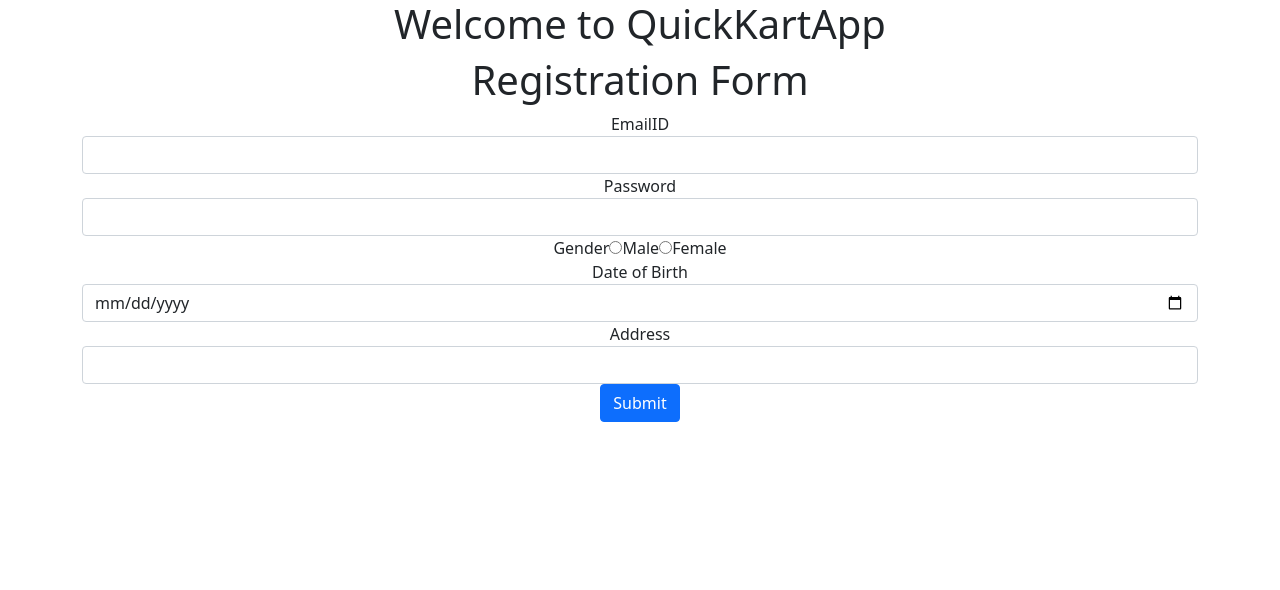
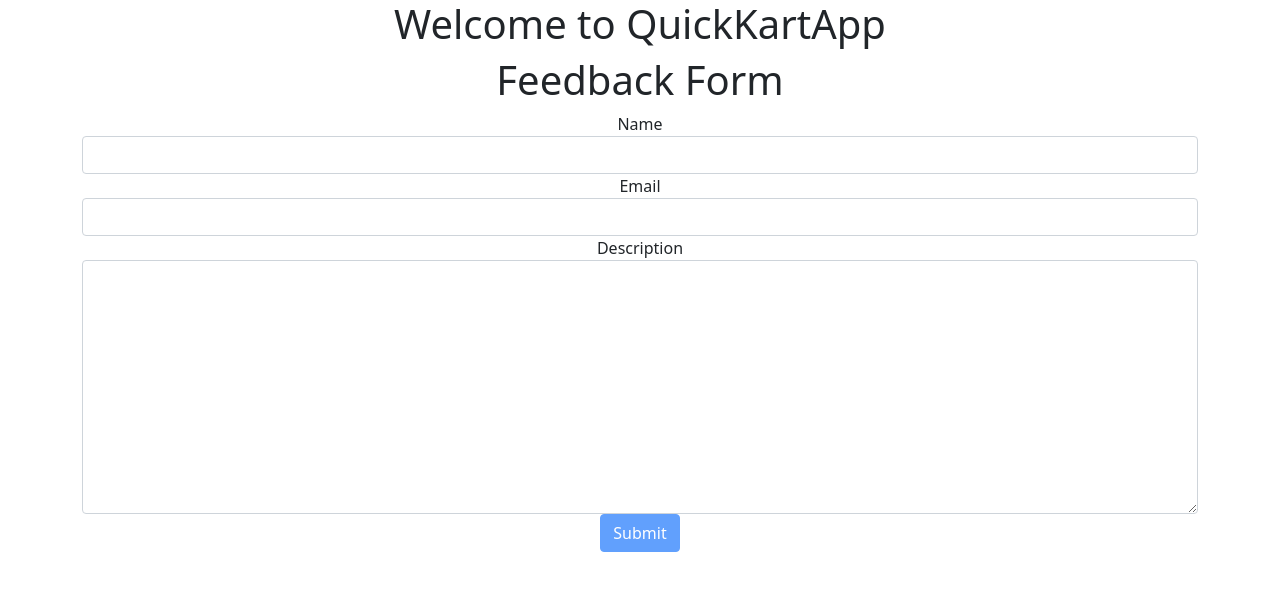
Before and after one commit to filipeqs/Angular.NETDevelopers, an Angular app in the folder QuickKartApp/: page / in a window 1280 px wide. Shown: the top 590 px of the page. Built offline with nearby package versions, Linux system fonts and the light colour scheme.

Commit message:
feedback form

```diff
--- a/QuickKartApp/src/app/app.component.html
+++ b/QuickKartApp/src/app/app.component.html
@@ -1,6 +1,6 @@
 <div style="text-align: center">
   <h1>Welcome to {{ title }}</h1>
   <p>
-    <app-register></app-register>
+    <app-feedback></app-feedback>
   </p>
 </div>
--- a/QuickKartApp/src/app/app.module.ts
+++ b/QuickKartApp/src/app/app.module.ts
@@ -6,6 +6,7 @@ import { AppComponent } from './app.component';
 import { ViewProductsComponent } from './view-products/view-products.component';
 import { LoginComponent } from './login/login.component';
 import { RegisterComponent } from './register/register.component';
+import { FeedbackComponent } from './feedback/feedback.component';
 
 @NgModule({
   declarations: [
@@ -13,6 +14,7 @@ import { RegisterComponent } from './register/register.component';
     ViewProductsComponent,
     LoginComponent,
     RegisterComponent,
+    FeedbackComponent,
   ],
   imports: [BrowserModule, FormsModule, ReactiveFormsModule],
   providers: [],
--- /dev/null
+++ b/QuickKartApp/src/app/feedback/feedback.component.html
@@ -0,0 +1,83 @@
+<div class="container">
+  <h1>Feedback Form</h1>
+  <form [formGroup]="feedbackForm" (ngSubmit)="submitForm()">
+    <div class="form-group">
+      <label>Name</label>
+      <input type="text" class="form-control" formControlName="name" />
+      <p
+        *ngIf="
+          feedbackForm.controls.name.errors?.required &&
+          feedbackForm.controls.name.touched
+        "
+        class="alert alert-danger"
+      >
+        This field is required
+      </p>
+    </div>
+    <div class="form-group">
+      <label>Email</label>
+      <input type="text" class="form-control" formControlName="email" />
+      <p
+        *ngIf="
+          feedbackForm.controls.email.errors?.required &&
+          feedbackForm.controls.email.touched
+        "
+        class="alert alert-danger"
+      >
+        This field is required
+      </p>
+      <p
+        *ngIf="
+          feedbackForm.controls.email.errors?.email &&
+          feedbackForm.controls.email.touched
+        "
+        class="alert alert-danger"
+      >
+        This field has to be a valid email
+      </p>
+    </div>
+    <div class="form-group">
+      <label>Description</label>
+      <textarea
+        cols="30"
+        rows="10"
+        formControlName="description"
+        class="form-control"
+      ></textarea>
+      <p
+        *ngIf="
+          feedbackForm.controls.description.errors?.required &&
+          feedbackForm.controls.description.touched
+        "
+        class="alert alert-danger"
+      >
+        This field is required
+      </p>
+      <p
+        *ngIf="
+          feedbackForm.controls.description.errors?.minlength &&
+          feedbackForm.controls.description.touched
+        "
+        class="alert alert-danger"
+      >
+        Message has to be at least 8 characters long
+      </p>
+      <p
+        *ngIf="
+          feedbackForm.controls.description.errors?.maxlength &&
+          feedbackForm.controls.description.touched
+        "
+        class="alert alert-danger"
+      >
+        Message has to be max 100 characters long
+      </p>
+    </div>
+    <button
+      type="submit"
+      class="btn btn-primary"
+      [disabled]="feedbackForm.invalid"
+    >
+      Submit
+    </button>
+  </form>
+</div>
--- /dev/null
+++ b/QuickKartApp/src/app/feedback/feedback.component.ts
@@ -0,0 +1,32 @@
+import { Component, OnInit } from '@angular/core';
+import { FormBuilder, FormGroup, Validators } from '@angular/forms';
+
+@Component({
+  selector: 'app-feedback',
+  templateUrl: './feedback.component.html',
+  styleUrls: ['./feedback.component.css'],
+})
+export class FeedbackComponent implements OnInit {
+  feedbackForm: FormGroup;
+
+  constructor(private formBuilder: FormBuilder) {}
+
+  ngOnInit(): void {
+    this.feedbackForm = this.formBuilder.group({
+      name: ['', [Validators.required]],
+      email: ['', [Validators.required, Validators.email]],
+      description: [
+        '',
+        [
+          Validators.required,
+          Validators.minLength(8),
+          Validators.maxLength(100),
+        ],
+      ],
+    });
+  }
+
+  submitForm() {
+    console.log(this.feedbackForm.value);
+  }
+}
```
Also changed, not shown: QuickKartApp/src/app/feedback/feedback.component.css (added), 1 other file (tests, documents, lock files or other folders).
